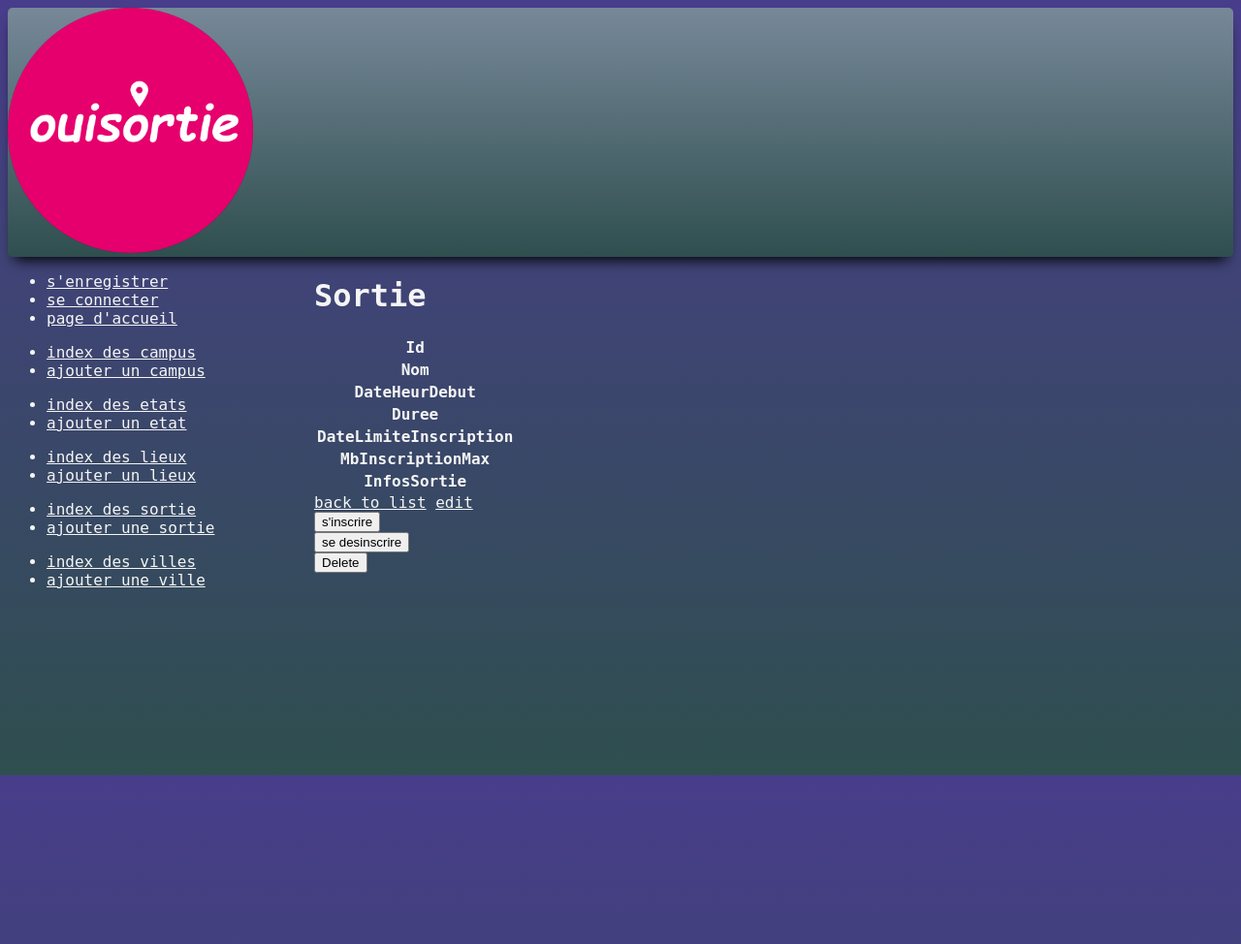
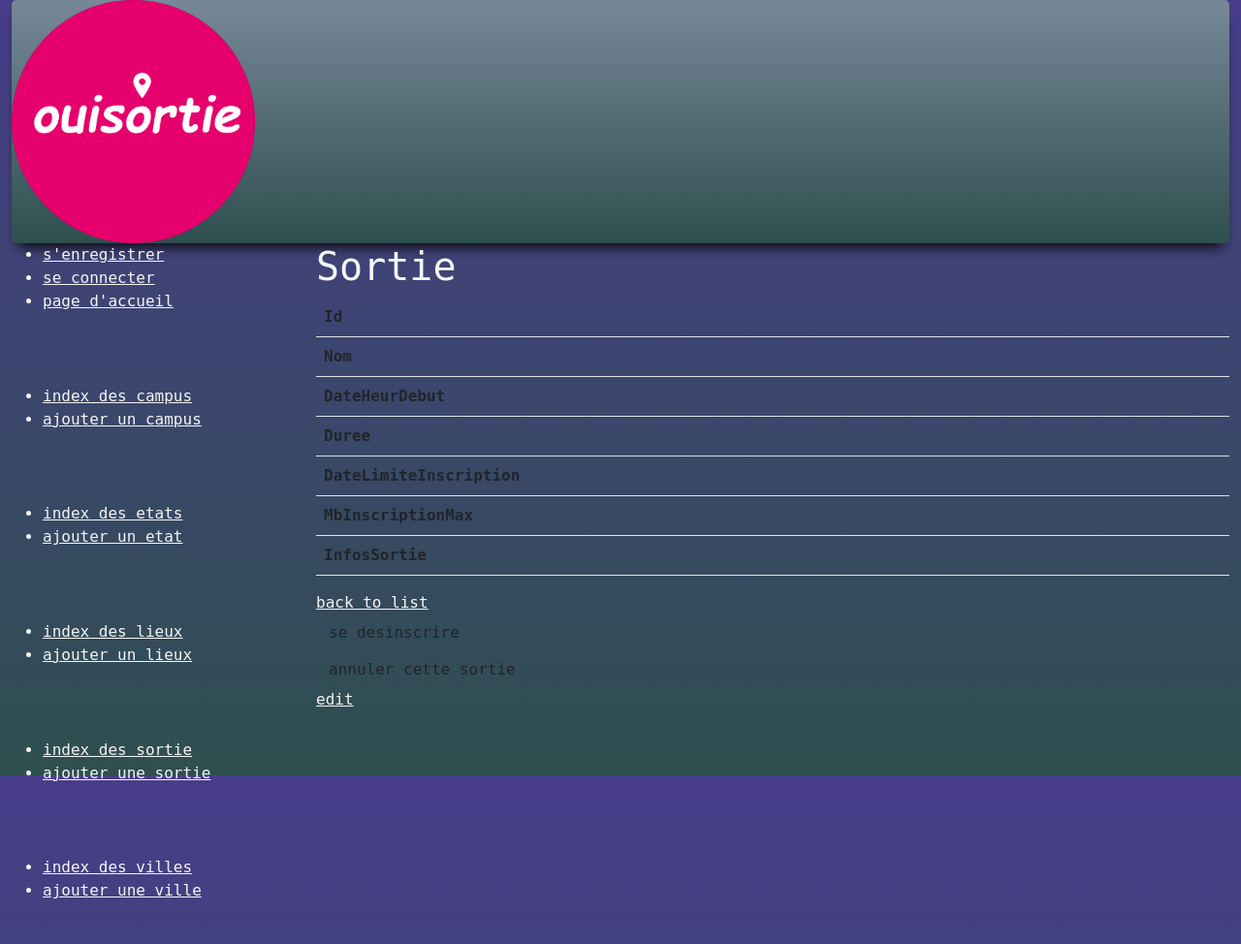
Before and after one commit to salim4n/oui-sortie, a Symfony app: template templates/sortie/show.html.twig in a window 1280 px wide. Shown: the top 974 px of the page at 97% size. Run offline with Twig, Linux system fonts and the light colour scheme; the template is opened without the code that fills it, so the values that code supplies are empty; some libraries are stand-ins or nearby versions.

Commit message:
annulation sortie
ajout des contraintes sur l'entite sortie

contrainte selon type participant et etat de la sortie

```diff
--- a/templates/base.html.twig
+++ b/templates/base.html.twig
@@ -7,6 +7,8 @@
     <link href="https : //fonts.googleapis.com/css2?family= Inconsolata & display = swap" rel="stylesheet">
     <title>{% block title %}Oui Sortie!!{% endblock %}</title>
     {% block stylesheets %}
+        <!-- CSS only -->
+        <link href="https://cdn.jsdelivr.net/npm/bootstrap@5.2.0/dist/css/bootstrap.min.css" rel="stylesheet" integrity="sha384-gH2yIJqKdNHPEq0n4Mqa/HGKIhSkIHeL5AyhkYV8i59U5AR6csBvApHHNl/vI1Bx" crossorigin="anonymous">
         <link rel="stylesheet" href="{{ asset('style.css') }}">
     {% endblock %}
     {% block javascripts %}
--- a/templates/sortie/show.html.twig
+++ b/templates/sortie/show.html.twig
@@ -40,19 +40,33 @@
 
     <a href="{{ path('app_sortie_index') }}">back to list</a>
 
-    <a href="{{ path('app_sortie_edit', {'id': sortie.id}) }}">edit</a>
 
+
+{% if app.user != sortie.participants or app.user != sortie.organisateur %}
     <form method="post" action="{{ path('app_sortie_inscription', {'id': sortie.id}) }}"
           onsubmit="return confirm('Etes vous sure de vouloir vous inscrire?');">
         <button class="btn">s'inscrire</button>
     </form>
+    {% endif %}
 
+    {% if app.user == sortie.participants %}
     <form method="post" action="{{ path('app_sortie_desinscription', {'id': sortie.id}) }}"
           onsubmit="return confirm('Etes vous sure de vouloir vous desinscrire?');">
         <button class="btn">se desinscrire</button>
     </form>
+    {% endif  %}
+
+{% if app.user == sortie.organisateur %}
+    <form method="post" action="{{ path('app_sortie_annuler', {'id': sortie.id}) }}"
+          onsubmit="return confirm('Etes vous sure de vouloir annuler cette sortie ?');">
+        <button class="btn  ">annuler cette sortie</button>
+    </form>
+    <div class="edit-sortie">
+        <a href="{{ path('app_sortie_edit', {'id': sortie.id}) }}">edit</a>
+    </div>
+    {% endif %}
 
 
 
-    {{ include('sortie/_delete_form.html.twig') }}
+    {#{{ include('sortie/_delete_form.html.twig') }}#}
 {% endblock %}
```
Also changed, not shown: src/Controller/SortieController.php (+18 -16 lines), public/style.css (line endings or trailing spaces).
